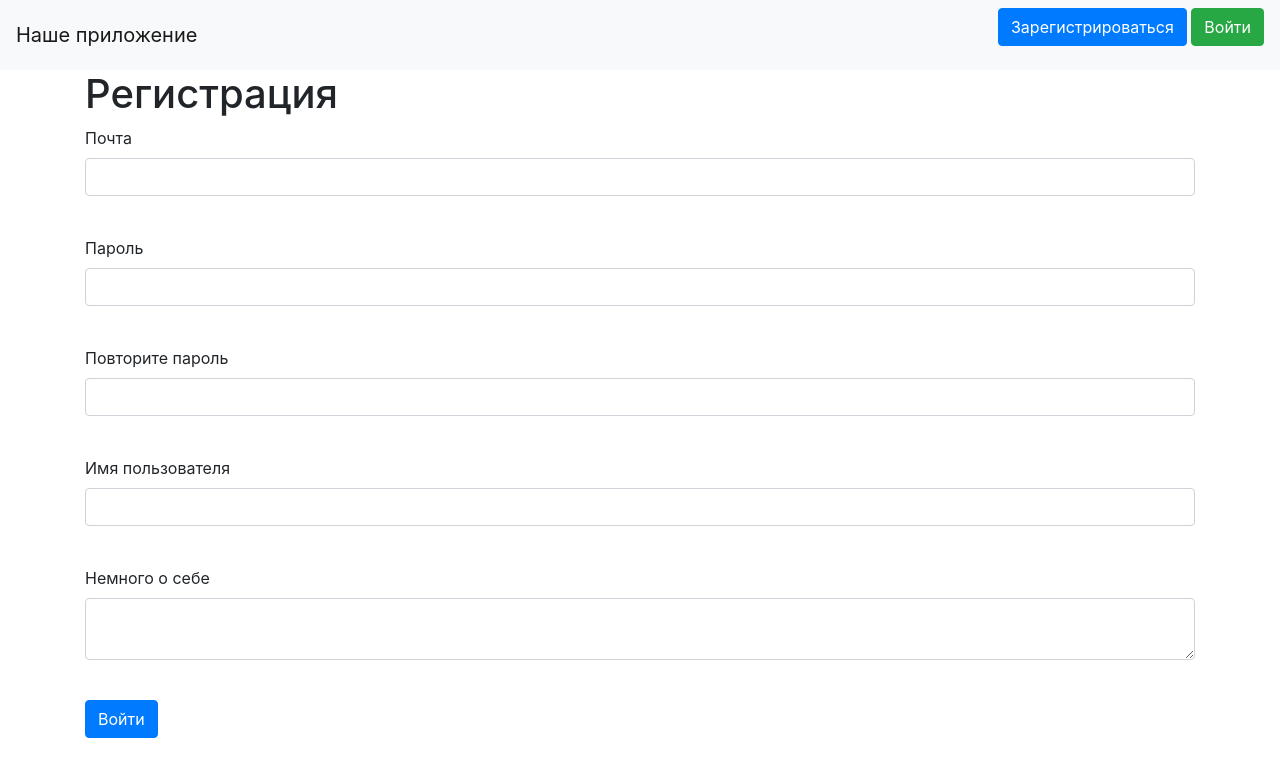
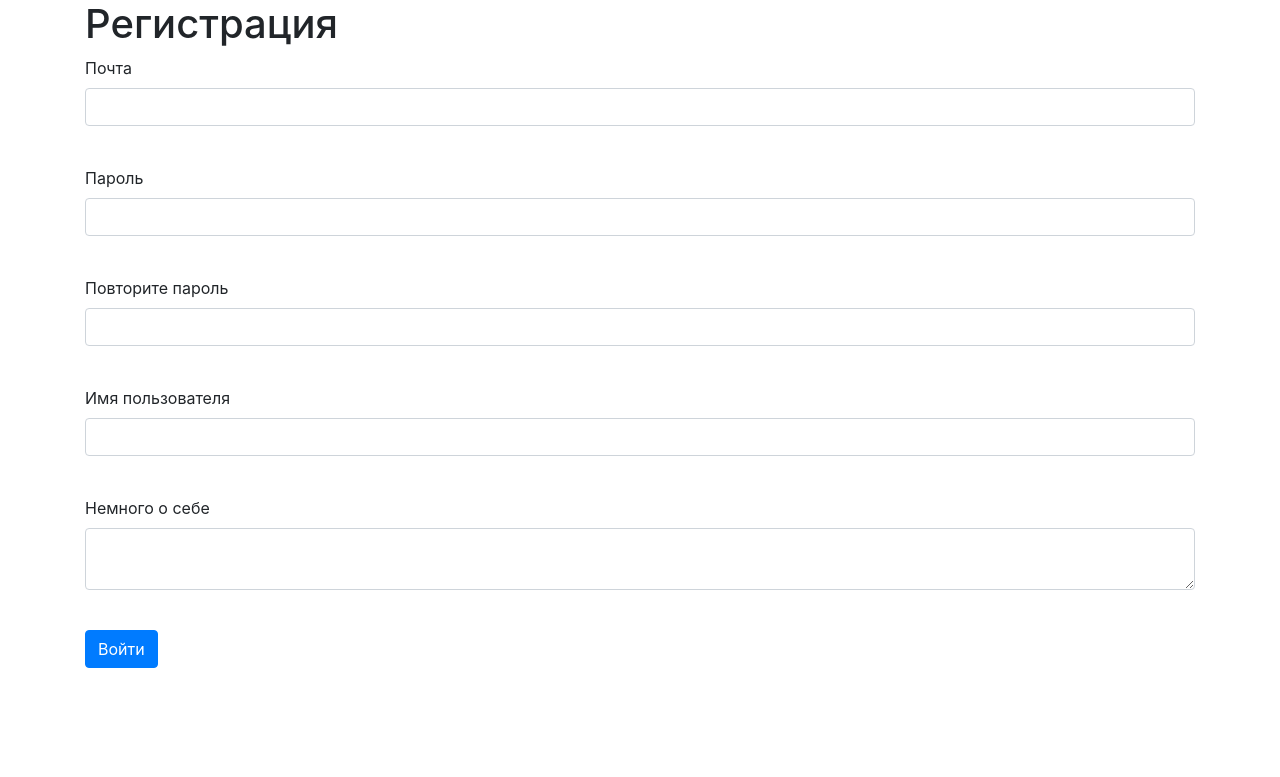
Before and after one commit to AmirHai/YandexWebsite, a Flask app: template templates/register.html in a window 1280 px wide. Shown: the top 777 px of the page. Run offline with Flask 2, Linux system fonts and the light colour scheme; the template is opened without the code that fills it: values that come from a table or form of the project are taken from there, others are empty; some libraries are stand-ins or nearby versions.

Commit message:
correct error

```diff
--- a/templates/base.html
+++ b/templates/base.html
@@ -10,19 +10,6 @@
     <title>{{title}}</title>
 </head>
 <body>
-<header>
-    <nav class="navbar navbar-light bg-light">
-        <a class="navbar-brand" href="#">Наше приложение</a>
-        {% if current_user.is_authenticated %}
-            <a class="navbar-brand" href="/logout">{{ current_user.name }}</a>
-        {% else %}
-            <p>
-                <a class="btn btn-primary " href="/register">Зарегистрироваться</a>
-                <a class="btn btn-success" href="/login">Войти</a>
-            </p>
-        {% endif %}
-    </nav>
-</header>
 <main role="main" class="container">
     {% block content %}{% endblock %}
 </main>
--- a/test.py
+++ b/test.py
@@ -15,12 +15,13 @@ class RegisterForm(FlaskForm):
 
 
 app = Flask(__name__)
+app.config['SECRET_KEY'] = 'yandexlyceum_secret_key'
 
 
 @app.route('/register', methods=['GET', 'POST'])
 def register():
     form = RegisterForm()
-    # return render_template('register.html', title="Регистрация", form=form)
+    return render_template('register.html', title="Регистрация", form=form)
 
 
 if __name__ == '__main__':
```
